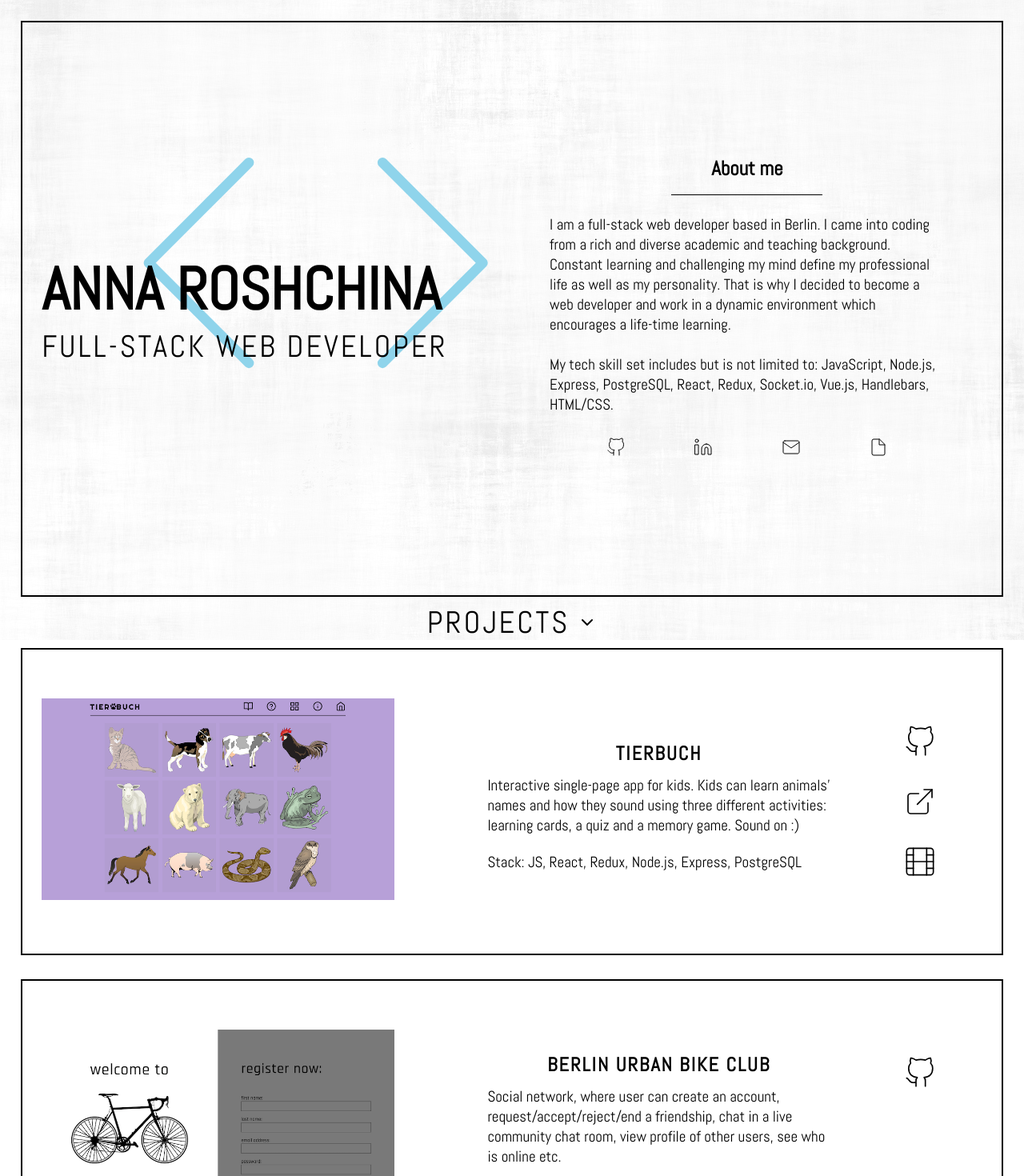
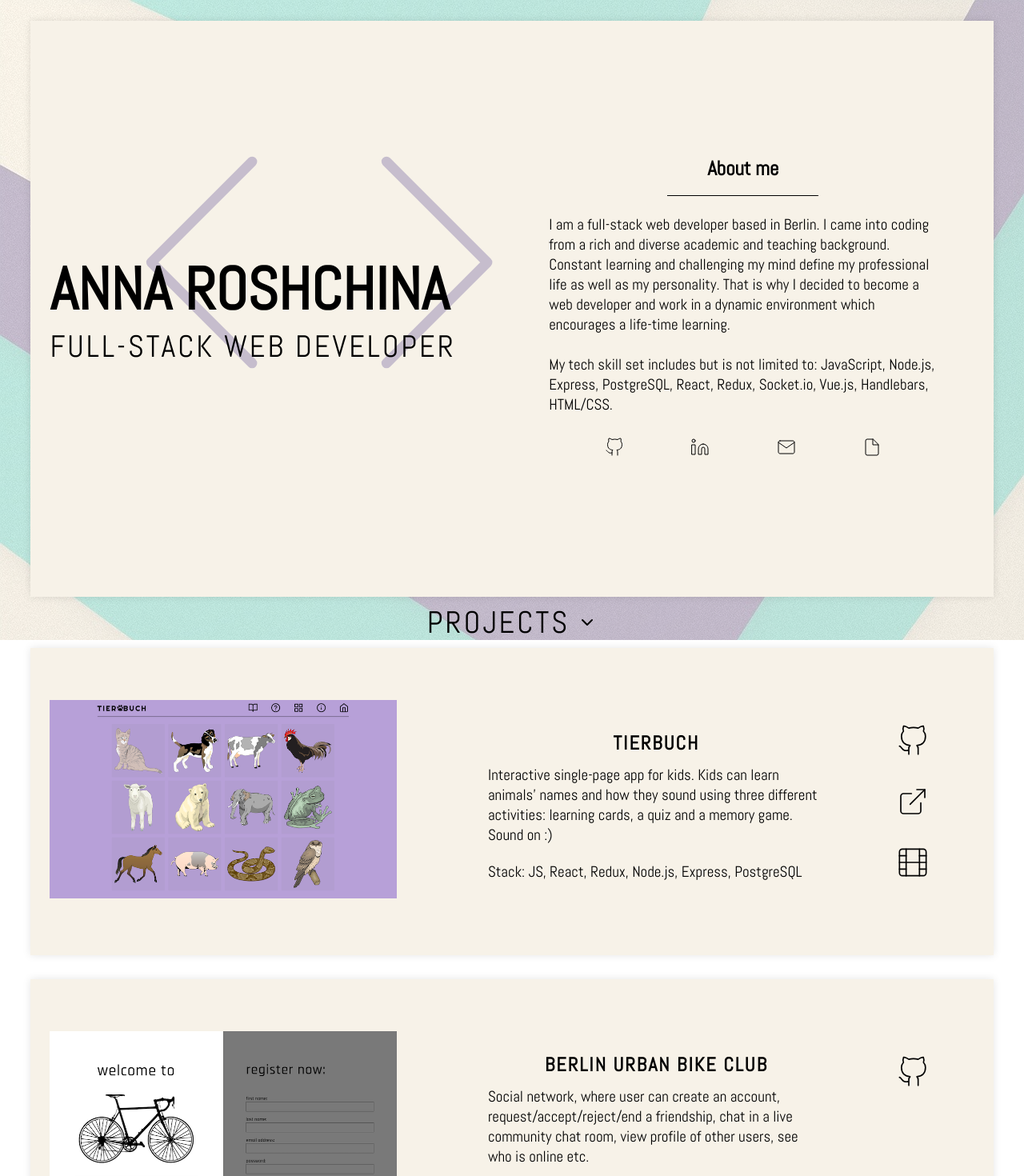
Before and after one commit to anna-rosh/portfolio, a React (Create React App) app: page / in a window 1280 px wide. Shown: the top 1470 px of the page at 80% size. Built offline with nearby package versions, Linux system fonts and the light colour scheme.

Commit message:
styling changed

```diff
--- a/public/style.css
+++ b/public/style.css
@@ -6,7 +6,7 @@
 
 body {
     width: 100%;
-    padding: 2% 2%;
+    padding: 2% 3%;
     margin: 0 auto;
     background-color: white;
     scroll-behavior: smooth;
@@ -21,8 +21,8 @@ body {
     top: 0;
     left: 0;
     z-index: -2;
-    background-image: url("./imgs/scratched.jpg");
-    opacity: 0.1;
+    background-image: url("./imgs/geometry.jpg");
+    opacity: 0.3;
 }
 
 /* OPENING ************ OPENING ************* OPENING ************ OPENING */
@@ -34,11 +34,11 @@ body {
     position: relative;
     display: grid;
     grid-template-columns: 50% 50%;
-    /* box-shadow:  0 0 10px  rgba(0,0,0,0.3);
-    -moz-box-shadow: 0 0 10px  rgba(0,0,0,0.3);
-    -webkit-box-shadow: 0 0 10px  rgba(0,0,0,0.3);
-    -o-box-shadow: 0 0 10px  rgba(0,0,0,0.3); */
-    border: 2px solid black;
+    box-shadow:  0 0 10px  rgba(0,0,0,0.1);
+    -moz-box-shadow: 0 0 10px  rgba(0,0,0,0.1);
+    -webkit-box-shadow: 0 0 10px  rgba(0,0,0,0.1);
+    -o-box-shadow: 0 0 10px  rgba(0,0,0,0.1);
+    background-color: rgb(247, 242, 232);
 }
 
 .code {
@@ -46,7 +46,8 @@ body {
     width: 70%;
     height: 70%;
     stroke-width: 0.6px;
-    color: rgb(143, 212, 235);
+    /* color: rgb(212, 238, 233); */
+    color: rgb(198, 189, 205);
     left: -5%;
     top: 7%;
 }
@@ -110,7 +111,7 @@ body {
 .contact-link:focus,
 .contact-link:hover {
     outline: none;
-    color: rgb(143, 212, 235);
+    color: rgb(198, 189, 205);
 }
 
 .contact-container .contact-icon {
@@ -160,13 +161,11 @@ body {
     display: grid;
     grid-template-columns: 40% 50% 10%;
     align-items: center;
-    /* background-color: rgba(182, 182, 182, 0.5); */
-    /* box-shadow: 2px 2px 2px rgba(0, 0, 0, 0.3);
-    box-shadow:  0 0 10px  rgba(0,0,0,0.3);
-    -moz-box-shadow: 0 0 10px  rgba(0,0,0,0.3);
-    -webkit-box-shadow: 0 0 10px  rgba(0,0,0,0.3);
-    -o-box-shadow: 0 0 10px  rgba(0,0,0,0.3); */
-    border: 2px solid black;
+    box-shadow:  0 0 10px  rgba(0,0,0,0.1);
+    -moz-box-shadow: 0 0 10px  rgba(0,0,0,0.1);
+    -webkit-box-shadow: 0 0 10px  rgba(0,0,0,0.1);
+    -o-box-shadow: 0 0 10px  rgba(0,0,0,0.1);
+    background-color: rgb(247, 242, 232);
 }
 
 .img-container {
@@ -185,7 +184,7 @@ body {
     position: absolute;
     width: 100%;
     height: 100%;
-    background-color: rgba(0, 0, 1, 0.5);
+    background-color: rgba(255, 255, 255, 0.7);
     display: flex;
     flex-direction: column;
     justify-content: center;
@@ -194,13 +193,11 @@ body {
 
 .film-icon {
     stroke-width: 1px;
-    color: rgb(143, 212, 235);
     width: 40px;
     height: 40px;
 }
 
 .overlay h3 {
-    color: rgb(143, 212, 235);
     letter-spacing: 1px;
 }
 
@@ -239,7 +236,7 @@ body {
 }
 
 .project-link-icon:hover {
-    color: rgb(143, 212, 235);
+    color: rgb(198, 189, 205);
 }
 
 /* FOOTER *********************** FOOTER ************************* FOOTER ****************** FOOTER */
@@ -279,7 +276,7 @@ footer .contact-container {
     left: 0;
     width: 100%;
     height: 100vh;
-    background-color: rgba(0, 0, 1, 0.5);
+    background-color: rgba(69, 62, 75, 0.7);
 }
 
 .video-container {
@@ -291,10 +288,10 @@ footer .contact-container {
     display: flex;
     justify-content: center;
     align-items: center;
-     box-shadow:  0 0 10px  rgba(0,0,0,0.3);
-    -moz-box-shadow: 0 0 10px  rgba(0,0,0,0.3);
-    -webkit-box-shadow: 0 0 10px  rgba(0,0,0,0.3);
-    -o-box-shadow: 0 0 10px  rgba(0,0,0,0.3);
+     box-shadow:  0 0 10px  rgba(0,0,0,0.1);
+    -moz-box-shadow: 0 0 10px  rgba(0,0,0,0.1);
+    -webkit-box-shadow: 0 0 10px  rgba(0,0,0,0.1);
+    -o-box-shadow: 0 0 10px  rgba(0,0,0,0.1);
 }
 
 .video-bg {
@@ -303,8 +300,8 @@ footer .contact-container {
     position: absolute;
     top: 0;
     left: 0;
-    background-image: url("./imgs/scratched.jpg");
-    opacity: 0.1;
+    background-image: url("./imgs/geometry.jpg");
+    opacity: 0.2;
     z-index: -1;
 }
 
```
Also changed, not shown: public/imgs/geometry.jpg (added).
